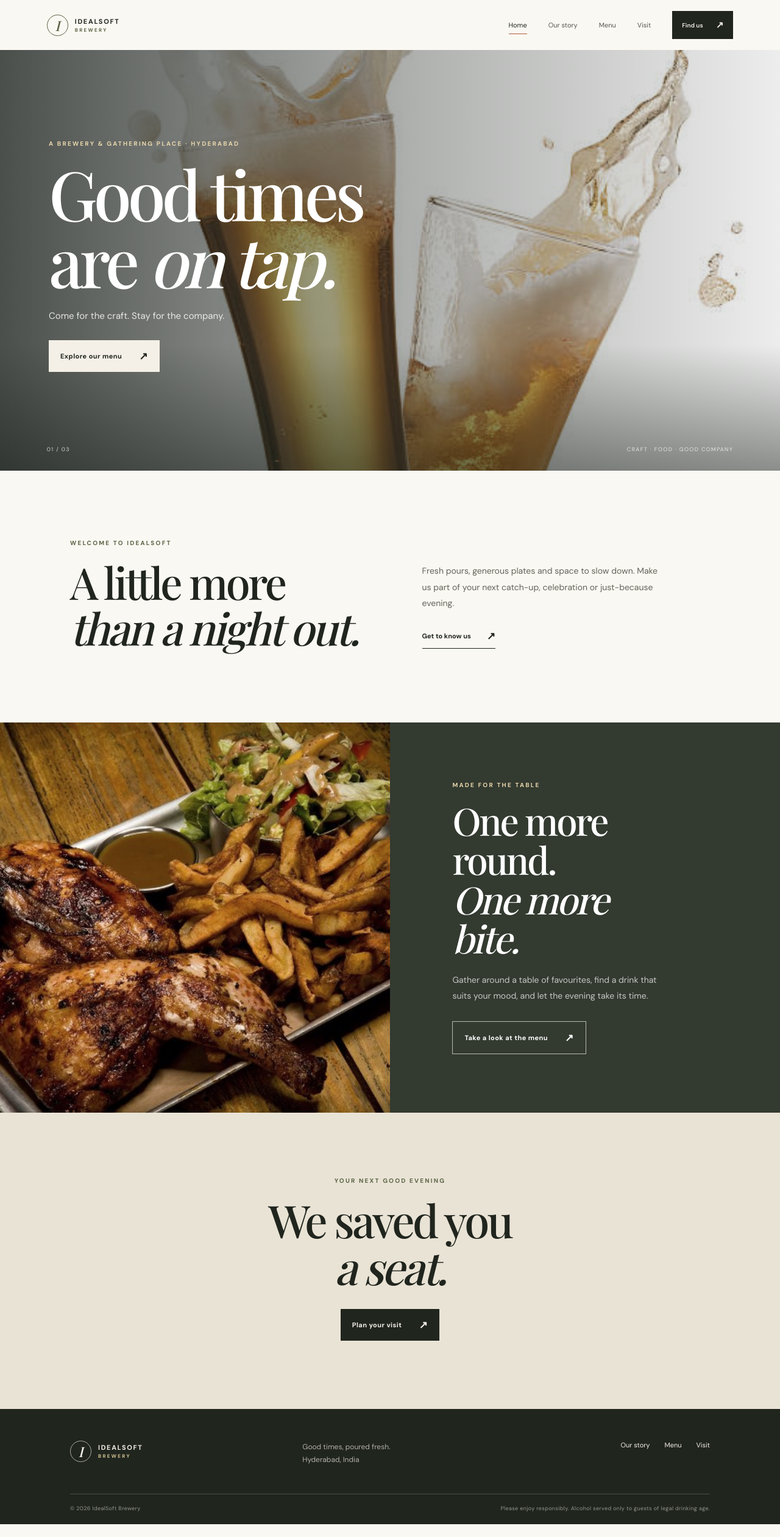
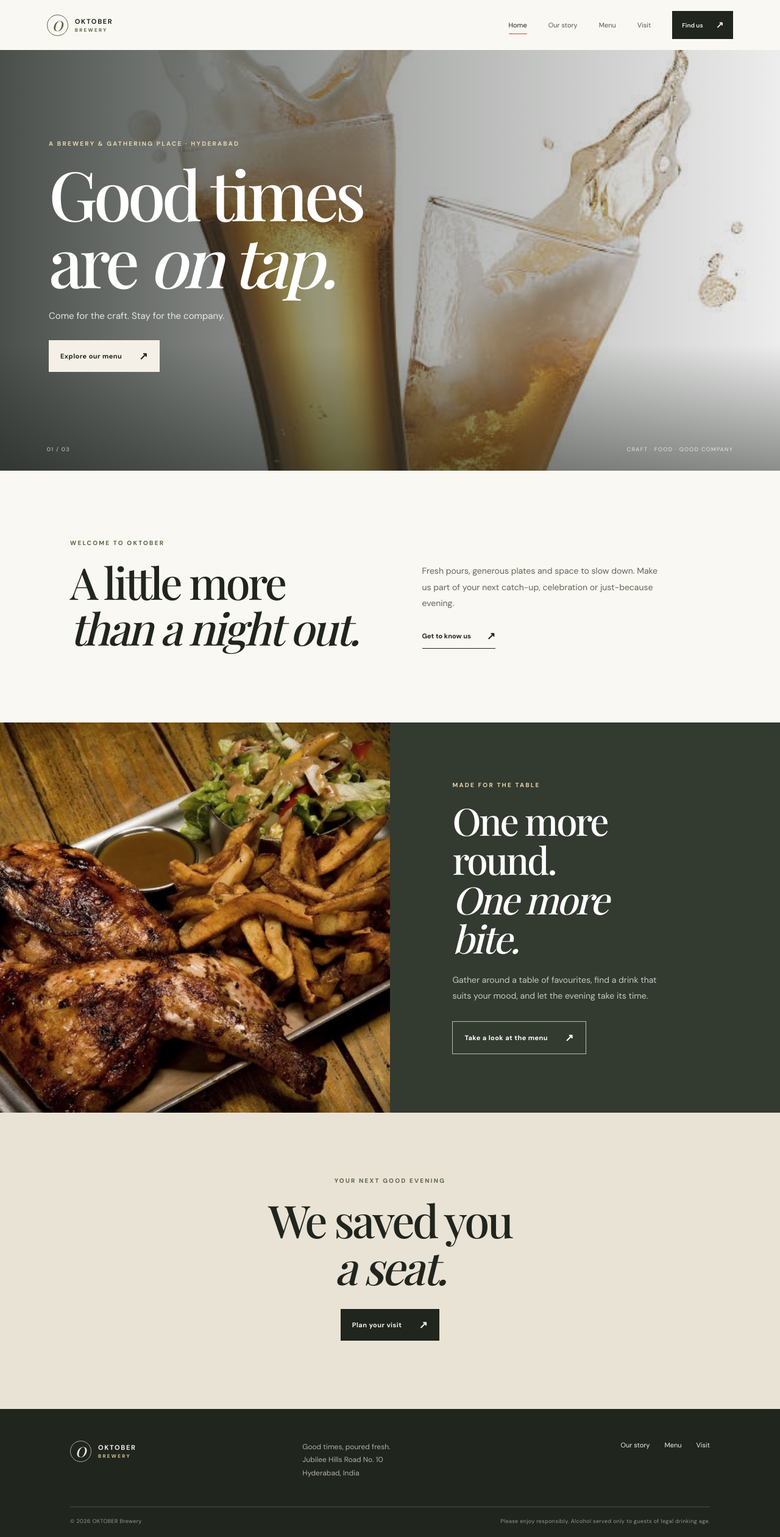
Before and after one commit to IdealSoftSolutions/idealsoft-brewery, a React (Create React App) app: page / in a window 1280 px wide. Shown: the whole page at 61% size. Before the commit the page ends 2500 px from the top, so only its background shows below. Built offline with nearby package versions, Linux system fonts and the light colour scheme; a web font is replaced by a local one.

Commit message:
updated code

```diff
--- a/src/App.js
+++ b/src/App.js
@@ -6,11 +6,11 @@ import Menu from './components/Menu/menu';
 import { Link } from 'react-router-dom';
 
 function About() {
-  return <main className="editorial-page"><p className="eyebrow">OUR STORY</p><h1>Good company.<br /><em>Made to be shared.</em></h1><p className="editorial-lede">IdealSoft Brewery brings together a love of craft, good food and the kind of evenings that turn into stories.</p><div className="story-panel"><div><p className="eyebrow">THE IDEA</p><h2>A local place to<br />make yourself at home.</h2></div><p>From the first pour to the last plate, we believe the best moments are shared. Come by with friends, settle in, and find your new favourite.</p></div></main>;
+  return <main className="editorial-page"><p className="eyebrow">OUR STORY</p><h1>Good company.<br /><em>Made to be shared.</em></h1><p className="editorial-lede">OKTOBER brings together a love of craft, good food and the kind of evenings that turn into stories.</p><div className="story-panel"><div><p className="eyebrow">THE IDEA</p><h2>A local place to<br />make yourself at home.</h2></div><p>From the first pour to the last plate, we believe the best moments are shared. Come by with friends, settle in, and find your new favourite.</p></div></main>;
 }
 
 function Visit() {
-  return <main className="editorial-page visit-page"><p className="eyebrow">COME ON IN</p><h1>Your table<br /><em>is waiting.</em></h1><p className="editorial-lede">Meet us in Hyderabad for a relaxed evening, something good to eat and a fresh pour.</p><div className="visit-card"><span className="visit-icon" aria-hidden="true">↗</span><div><p className="eyebrow">FIND US</p><h2>Hyderabad, India</h2><p>For directions, opening hours and reservations, please contact the brewery directly.</p></div></div><Link className="button button-dark" to="/menu">Explore the menu <span aria-hidden="true">↗</span></Link></main>;
+  return <main className="editorial-page visit-page"><p className="eyebrow">COME ON IN</p><h1>Your table<br /><em>is waiting.</em></h1><p className="editorial-lede">Meet us in Hyderabad for a relaxed evening, something good to eat and a fresh pour.</p><div className="visit-card"><span className="visit-icon" aria-hidden="true">↗</span><div><p className="eyebrow">FIND US</p><h2>Jubilee Hills Road No. 10</h2><p>Hyderabad, India</p></div></div><Link className="button button-dark" to="/menu">Explore the menu <span aria-hidden="true">↗</span></Link></main>;
 }
 
 function App() {
--- a/src/components/Footer/footer.js
+++ b/src/components/Footer/footer.js
@@ -2,5 +2,5 @@ import { Link } from 'react-router-dom';
 import './Footer.css';
 
 export default function Footer() {
-  return <footer className="site-footer"><div className="footer-top"><Link to="/" className="brand brand-footer"><span className="brand-mark" aria-hidden="true">I</span><span className="brand-name">IDEALSOFT<span>BREWERY</span></span></Link><p>Good times, poured fresh.<br />Hyderabad, India</p><nav aria-label="Footer navigation"><Link to="/about">Our story</Link><Link to="/menu">Menu</Link><Link to="/visit">Visit</Link></nav></div><div className="footer-bottom"><span>© {new Date().getFullYear()} IdealSoft Brewery</span><span>Please enjoy responsibly. Alcohol served only to guests of legal drinking age.</span></div></footer>;
+  return <footer className="site-footer"><div className="footer-top"><Link to="/" className="brand brand-footer"><span className="brand-mark" aria-hidden="true">O</span><span className="brand-name">OKTOBER<span>BREWERY</span></span></Link><p>Good times, poured fresh.<br />Jubilee Hills Road No. 10<br />Hyderabad, India</p><nav aria-label="Footer navigation"><Link to="/about">Our story</Link><Link to="/menu">Menu</Link><Link to="/visit">Visit</Link></nav></div><div className="footer-bottom"><span>© {new Date().getFullYear()} OKTOBER Brewery</span><span>Please enjoy responsibly. Alcohol served only to guests of legal drinking age.</span></div></footer>;
 }
--- a/src/components/Header/header.js
+++ b/src/components/Header/header.js
@@ -5,5 +5,5 @@ import './Header.css';
 export default function Header() {
   const [open, setOpen] = useState(false);
   const close = () => setOpen(false);
-  return <header className="site-header"><Link to="/" className="brand" onClick={close} aria-label="IdealSoft Brewery home"><span className="brand-mark" aria-hidden="true">I</span><span className="brand-name">IDEALSOFT<span>BREWERY</span></span></Link><button className="menu-toggle" type="button" aria-label={open ? 'Close navigation' : 'Open navigation'} aria-expanded={open} onClick={() => setOpen(!open)}><span /><span /></button><nav className={open ? 'main-nav is-open' : 'main-nav'} aria-label="Main navigation"><NavLink to="/" end onClick={close}>Home</NavLink><NavLink to="/about" onClick={close}>Our story</NavLink><NavLink to="/menu" onClick={close}>Menu</NavLink><NavLink to="/visit" onClick={close}>Visit</NavLink><Link className="nav-cta" to="/visit" onClick={close}>Find us <span aria-hidden="true">↗</span></Link></nav></header>;
+  return <header className="site-header"><Link to="/" className="brand" onClick={close} aria-label="OKTOBER Brewery home"><span className="brand-mark" aria-hidden="true">O</span><span className="brand-name">OKTOBER<span>BREWERY</span></span></Link><button className="menu-toggle" type="button" aria-label={open ? 'Close navigation' : 'Open navigation'} aria-expanded={open} onClick={() => setOpen(!open)}><span /><span /></button><nav className={open ? 'main-nav is-open' : 'main-nav'} aria-label="Main navigation"><NavLink to="/" end onClick={close}>Home</NavLink><NavLink to="/about" onClick={close}>Our story</NavLink><NavLink to="/menu" onClick={close}>Menu</NavLink><NavLink to="/visit" onClick={close}>Visit</NavLink><Link className="nav-cta" to="/visit" onClick={close}>Find us <span aria-hidden="true">↗</span></Link></nav></header>;
 }
--- a/src/components/Home/home.js
+++ b/src/components/Home/home.js
@@ -5,7 +5,7 @@ import plate from '../Assets/smokedBBQ.jpg';
 export default function Home() {
   return <main>
     <section className="hero"><img className="hero-image" src={hero} alt="A selection of drinks ready to share" /><div className="hero-shade" /><div className="hero-content"><p className="eyebrow eyebrow-light">A BREWERY & GATHERING PLACE · HYDERABAD</p><h1>Good times<br />are <em>on tap.</em></h1><p className="hero-copy">Come for the craft. Stay for the company.</p><Link className="button button-light" to="/menu">Explore our menu <span aria-hidden="true">↗</span></Link></div><div className="hero-caption"><span>01 / 03</span><span>CRAFT · FOOD · GOOD COMPANY</span></div></section>
-    <section className="intro section-wrap"><div><p className="eyebrow">WELCOME TO IDEALSOFT</p><h2>A little more<br /><em>than a night out.</em></h2></div><div className="intro-copy"><p>Fresh pours, generous plates and space to slow down. Make us part of your next catch-up, celebration or just-because evening.</p><Link className="text-link" to="/about">Get to know us <span aria-hidden="true">↗</span></Link></div></section>
+    <section className="intro section-wrap"><div><p className="eyebrow">WELCOME TO OKTOBER</p><h2>A little more<br /><em>than a night out.</em></h2></div><div className="intro-copy"><p>Fresh pours, generous plates and space to slow down. Make us part of your next catch-up, celebration or just-because evening.</p><Link className="text-link" to="/about">Get to know us <span aria-hidden="true">↗</span></Link></div></section>
     <section className="feature"><div className="feature-image-wrap"><img src={plate} alt="A dish from the kitchen" loading="lazy" /></div><div className="feature-copy"><p className="eyebrow eyebrow-light">MADE FOR THE TABLE</p><h2>One more round.<br /><em>One more bite.</em></h2><p>Gather around a table of favourites, find a drink that suits your mood, and let the evening take its time.</p><Link className="button button-outline" to="/menu">Take a look at the menu <span aria-hidden="true">↗</span></Link></div></section>
     <section className="visit-strip"><p className="eyebrow">YOUR NEXT GOOD EVENING</p><h2>We saved you<br /><em>a seat.</em></h2><Link className="button button-dark" to="/visit">Plan your visit <span aria-hidden="true">↗</span></Link></section>
   </main>;
```
Also changed, not shown: 1 other file (tests, documents, lock files or other folders).
